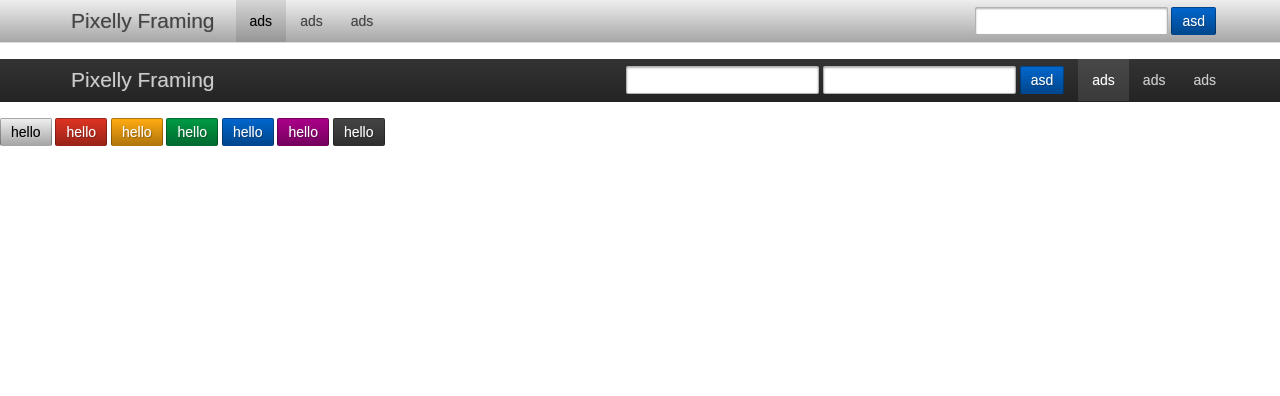
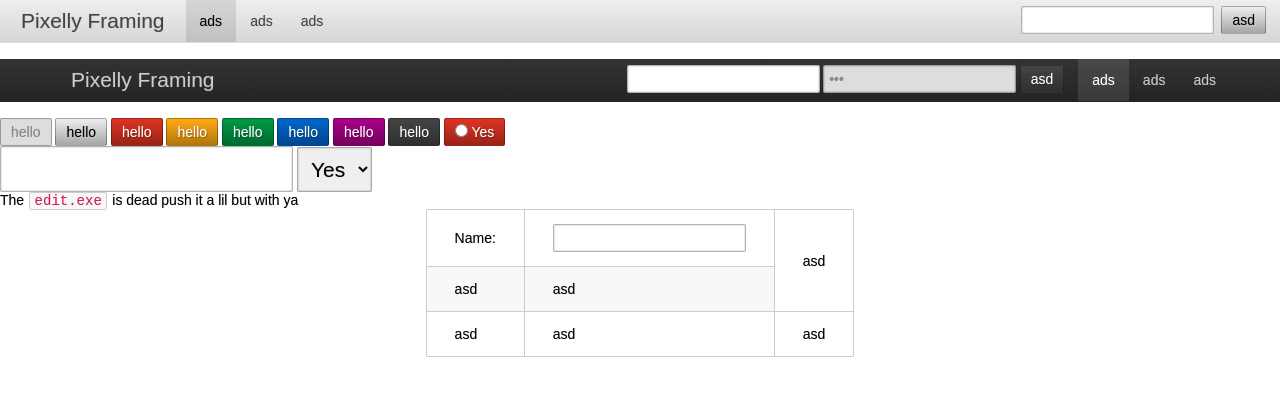
Before and after one commit to altbdoor/final-year-project, a plain HTML site: page index.html in a window 1280 px wide. Drawn offline with nearby package versions, Linux system fonts and the light colour scheme.

Commit message:
added IE support, fixed magical margin, added lots more css

```diff
--- a/index.html
+++ b/index.html
@@ -1,5 +1,5 @@
 <!DOCTYPE html>
-<html lang="en">
+<html>
 	<head>
 		<meta charset="utf-8">
 		<meta name="viewport" content="width=device-width, initial-scale=1.0">
@@ -10,9 +10,13 @@
 
 		<link rel="stylesheet" href="psStyleBase.css">
 		<link rel="stylesheet" href="psStyleSystem.css">
+
+		<!--[if lt IE 9]><link rel="stylesheet" href="psStyleSystemIE.css"><![endif]-->
+
 		<link rel="stylesheet" href="psGridSystem.css">
 
 		<style>
+			body {font-family:arial}
 			/*.row {background-color:blue; }
 			.col5 {background-color:red}
 			.col2 {background-color:green; height:200px}
@@ -56,7 +60,7 @@
 		</div>
 		-->
 		<div class="nav nav-white">
-			<div class="row">
+			<div class="">
 				<a href="#" class="title float-left">Pixelly Framing</a>
 				<ul class="list list-float float-left">
 					<li class="active"><a href="#">ads</a></li>
@@ -64,9 +68,9 @@
 					<li><a href="#">ads</a></li>
 				</ul>
 
-				<form class="float-right">
+				<form class="nav-form float-right">
 					<input class="input" type="text">
-					<button class="btn btn-blue">asd</button>
+					<button class="btn ">asd</button>
 				</form>
 			</div>
 		</div>
@@ -80,14 +84,13 @@
 					<li><a href="#">ads</a></li>
 				</ul>
 
-				<form class="float-right">
-					<input class="input" type="text">
-					<input class="input" type="password">
-					<button class="btn btn-blue">asd</button>
+				<form class="nav-form float-right">
+					<input class="input" type="text"><input class="input" disabled value="dey" type="password"><button class="btn btn-black">asd</button>
 				</form>
 			</div>
 		</div>
 		<br>
+		<button class="btn btn-red" disabled>hello</button>
 		<button class="btn" onclick="$('body').toggleClass('retro')">hello</button>
 		<button class="btn btn-red">hello</button>
 		<button class="btn btn-yellow">hello</button>
@@ -95,6 +98,30 @@
 		<button class="btn btn-blue">hello</button>
 		<button class="btn btn-purple">hello</button>
 		<button class="btn btn-black">hello</button>
+		<label class="btn btn-red"><input type="radio"> Yes</label>
+		<br>
+		<div>
+			<input type="text" class="input input-large">
+			<select class="input input-large"><option>Yes</option><option>No</option></select>
+		</div>
+		The <code class="code">edit.exe</code> is dead
+		push it a lil but with ya
+		<table class="table table-stripe table-comfy table-border" style="margin:0 auto">
+			<tr>
+				<td>Name:</td>
+				<td><input type="text" class="input"></td>
+				<td rowspan="2">asd</td>
+			</tr>
+			<tr>
+				<td>asd</td>
+				<td>asd</td>
+			</tr>
+			<tr>
+				<td>asd</td>
+				<td>asd</td>
+				<td>asd</td>
+			</tr>
+		</table>
 
 		<script src="jquery.js"></script>
 	</body>
--- a/psGridSystem.css
+++ b/psGridSystem.css
@@ -4,7 +4,7 @@
 
 /* desktop default ( 960 - 1199 )
 ==================================================*/
-body {min-width:960px; margin-left:auto; margin-right:auto}
+body {min-width:960px}
 
 .row {width:940px; min-width:940px; padding-left:10px; padding-right:10px; margin-left:auto; margin-right:auto}
 .row:before, .row:after {content:" ";display:table}
--- a/psStyleBase.css
+++ b/psStyleBase.css
@@ -7,11 +7,16 @@ article,aside,details,figcaption,figure,footer,header,hgroup,main,nav,section,su
 
 /* helper
 ==================================================*/
-.text-16 {font-size:100%}
-.text-14 {font-size:87.5%}
+body.text-16 {font-size:100%}
+body.text-14 {font-size:87.5%}
+.text-14 {font-size:14px}
+.text-16 {font-size:16px}
 
 .retro .input, .retro .btn, .retro .nav {
 	background-image:none;
+
+	-webkit-box-shadow:none;
+	box-shadow:none;
 
 	-webkit-border-radius:0;
 	-moz-border-radius:0;
@@ -38,7 +43,8 @@ article,aside,details,figcaption,figure,footer,header,hgroup,main,nav,section,su
 /* input
 ==================================================*/
 .input {
-	border:1px solid rgba(0,0,0,0.3); padding:5px; color:#000;
+	border-width:1px; border-style:solid; border-color:rgba(0,0,0,0.3);
+	padding:5px; color:#000; vertical-align:middle;
 
 	text-shadow:0 0 1px rgba(0,0,0,0.3);
 
@@ -46,21 +52,24 @@ article,aside,details,figcaption,figure,footer,header,hgroup,main,nav,section,su
 	-moz-border-radius:2px;
 	border-radius:2px;
 
-	-webkit-box-shadow:0 1px 2px rgba(0,0,0,0.3) inset;
-	box-shadow:0 1px 2px rgba(0,0,0,0.3) inset;
+	-webkit-box-shadow:0 0 2px rgba(0,0,0,0.3) inset;
+	box-shadow:0 0 2px rgba(0,0,0,0.3) inset;
 
 	-webkit-box-sizing:border-box;
 	-moz-box-sizing:border-box;
 	box-sizing:border-box;
 }
+select.input {padding:4px}
 .input.input-large {padding:10px; font-size:1.5em}
+select.input.input-large {padding:9px}
 .input.input-block {display:block; width:100%}
 
 /* button
 ==================================================*/
 .btn {
-	border:1px solid rgba(0,0,0,0.3); text-decoration:none; color:#000; cursor:pointer; display:inline-block;
-	background-color:#eee; padding:5px 10px; background-repeat:repeat-x;
+	border-width:1px; border-style:solid; border-color:rgba(0,0,0,0.3); text-decoration:none;
+	color:#000; cursor:pointer; display:inline-block; background-color:#eee;
+	padding:5px 10px; background-repeat:repeat-x; vertical-align:middle;
 
 	-webkit-transition:background-color 0.5s ease;
 	-moz-transition:background-color 0.5s ease;
@@ -80,7 +89,9 @@ article,aside,details,figcaption,figure,footer,header,hgroup,main,nav,section,su
 	text-shadow:0 0 1px rgba(0,0,0,0.3), 1px 1px 1px rgba(255,255,255,0.3)
 }
 
-.btn:hover {background-color:#d7d7d7; border-color:rgba(0,0,0,0.5)}
+.btn:hover {
+	background-color:#ddd; border-color:rgba(0,0,0,0.5);
+}
 
 .btn.btn-red, .btn.btn-yellow, .btn.btn-green, .btn.btn-blue, .btn.btn-purple, .btn.btn-black {
 	color:#fff;
@@ -109,17 +120,16 @@ article,aside,details,figcaption,figure,footer,header,hgroup,main,nav,section,su
 .btn.btn-large {padding:10px 20px; font-size:1.5em}
 .btn.btn-block {padding-left:0; padding-right:0; display:block; width:100%}
 
+/* disabled
+==================================================*/
+.input[disabled], .btn[disabled], .btn[disabled]:hover {
+	background-image:none; background-color:#ddd; color:#888; cursor:default; border-color:rgba(0,0,0,0.3);
+	text-shadow:0 0 1px rgba(68,68,68,0.3), 1px 1px 1px rgba(255,255,255,0.3);
+}
+
 /* nav
 ==================================================*/
-.nav {
-	padding-left:1em; padding-right:1em; min-height:3em;
-
-	background-image:-webkit-gradient(linear, left top, left bottom, from(rgba(0,0,0,0)), to(rgba(0,0,0,0.3)));
-	background-image:-webkit-linear-gradient(top, rgba(0,0,0,0), rgba(0,0,0,0.3));
-	background-image:-moz-linear-gradient(top, rgba(0,0,0,0), rgba(0,0,0,0.3));
-	background-image:-o-linear-gradient(top, rgba(0,0,0,0), rgba(0,0,0,0.3));
-	background-image:linear-gradient(to bottom, rgba(0,0,0,0), rgba(0,0,0,0.3));
-}
+.nav {min-height:3em}
 .nav:before, .nav:after {content:" ";display:table}
 .nav:after {clear:both}
 
@@ -132,24 +142,63 @@ article,aside,details,figcaption,figure,footer,header,hgroup,main,nav,section,su
 	transition:color 0.5s ease;
 }
 .nav .title {font-size:1.5em; line-height:2; margin:0 1em}
-.nav .list a {display:block; margin:0 1em; line-height:3}
+.nav .list a {display:block; padding:0 1em; line-height:3}
 
 .nav-black {
 	background-color:#333; color:#fff; border-bottom:1px solid #222;
 	text-shadow:0 0 1px rgba(255,255,255,0.3);
+
+	background-image:-webkit-gradient(linear, left top, left bottom, from(rgba(0,0,0,0)), to(rgba(0,0,0,0.3)));
+	background-image:-webkit-linear-gradient(top, rgba(0,0,0,0), rgba(0,0,0,0.3));
+	background-image:-moz-linear-gradient(top, rgba(0,0,0,0), rgba(0,0,0,0.3));
+	background-image:-o-linear-gradient(top, rgba(0,0,0,0), rgba(0,0,0,0.3));
+	background-image:linear-gradient(to bottom, rgba(0,0,0,0), rgba(0,0,0,0.3));
 }
+.nav-black a {color:#ccc; text-shadow:0 0 1px rgba(204,204,204,0.3)}
+.nav-black .active {background-color:rgba(255,255,255,0.1)}
+.nav-black .active a, .nav-black a:hover {color:#fff; text-shadow:0 0 1px rgba(255,255,255,0.3)}
 
 .nav-white {
 	background-color:#eee; color:#000; border-bottom:1px solid #ddd;
 	text-shadow:0 0 1px rgba(0,0,0,0.3);
+
+	background-image:-webkit-gradient(linear, left top, left bottom, from(rgba(0,0,0,0)), to(rgba(0,0,0,0.1)));
+	background-image:-webkit-linear-gradient(top, rgba(0,0,0,0), rgba(0,0,0,0.1));
+	background-image:-moz-linear-gradient(top, rgba(0,0,0,0), rgba(0,0,0,0.1));
+	background-image:-o-linear-gradient(top, rgba(0,0,0,0), rgba(0,0,0,0.1));
+	background-image:linear-gradient(to bottom, rgba(0,0,0,0), rgba(0,0,0,0.1));
 }
-
-.nav-black a {color:#ccc; text-shadow:rgba(204,204,204,0.3)}
-.nav-white a {color:#444; text-shadow:rgba(68,68,68,0.3)}
-
-.nav-black .active {background-color:rgba(255,255,255,0.1)}
-.nav-black .active a, .nav-black a:hover {color:#fff; text-shadow:0 0 1px rgba(255,255,255,0.3)}
+.nav-white a {color:#444; text-shadow:0 0 1px rgba(68,68,68,0.3)}
 .nav-white .active {background-color:rgba(0,0,0,0.1)}
 .nav-white .active a, .nav-white a:hover {color:#000; text-shadow:0 0 1px rgba(0,0,0,0.3)}
 
-.nav form {margin:0.5em 1em 0 1em}
+.nav .nav-form {margin:0.45em 1em 0 1em}
+.nav .nav-form > *:first-child {margin-left:0}
+.nav .nav-form > * {margin-left:0.25em}
+
+/* code
+==================================================*/
+.code {
+	border:1px solid #ccc; background-color:#f8f8f8; color:#c25; margin:0 0.1em; padding:0 0.3em;
+	text-shadow:0 0 1px rgba(204,34,85,0.3);
+	-webkit-border-radius:2px; border-radius:2px
+}
+
+/* table
+==================================================*/
+.table tr {background-color:#fff}
+.table td, .table th {padding:0.25em 0.5em}
+.table.table-fill {width:100%}
+.table.table-comfy td, .table.table-comfy th {padding:1em 2em}
+
+.table.table-border {border-collapse:separate; border:1px solid #ccc; -webkit-border-radius:2px; border-radius:2px}
+.table.table-border td, .table.table-border th {border-left:1px solid #ccc; border-top:1px solid #ccc}
+.table.table-border tr:first-child td, .table.table-border tr:first-child th {border-top:0}
+.table.table-border tr td:first-child, .table.table-border tr th:first-child {border-left:0}
+
+.table.table-border-row tr:first-child {border-top:1px solid #ccc}
+.table.table-border-row tr {border-bottom:1px solid #ccc}
+.table.table-stripe tr:nth-child(2n) {background-color:#f8f8f8}
+
+/* form
+==================================================*/
```
